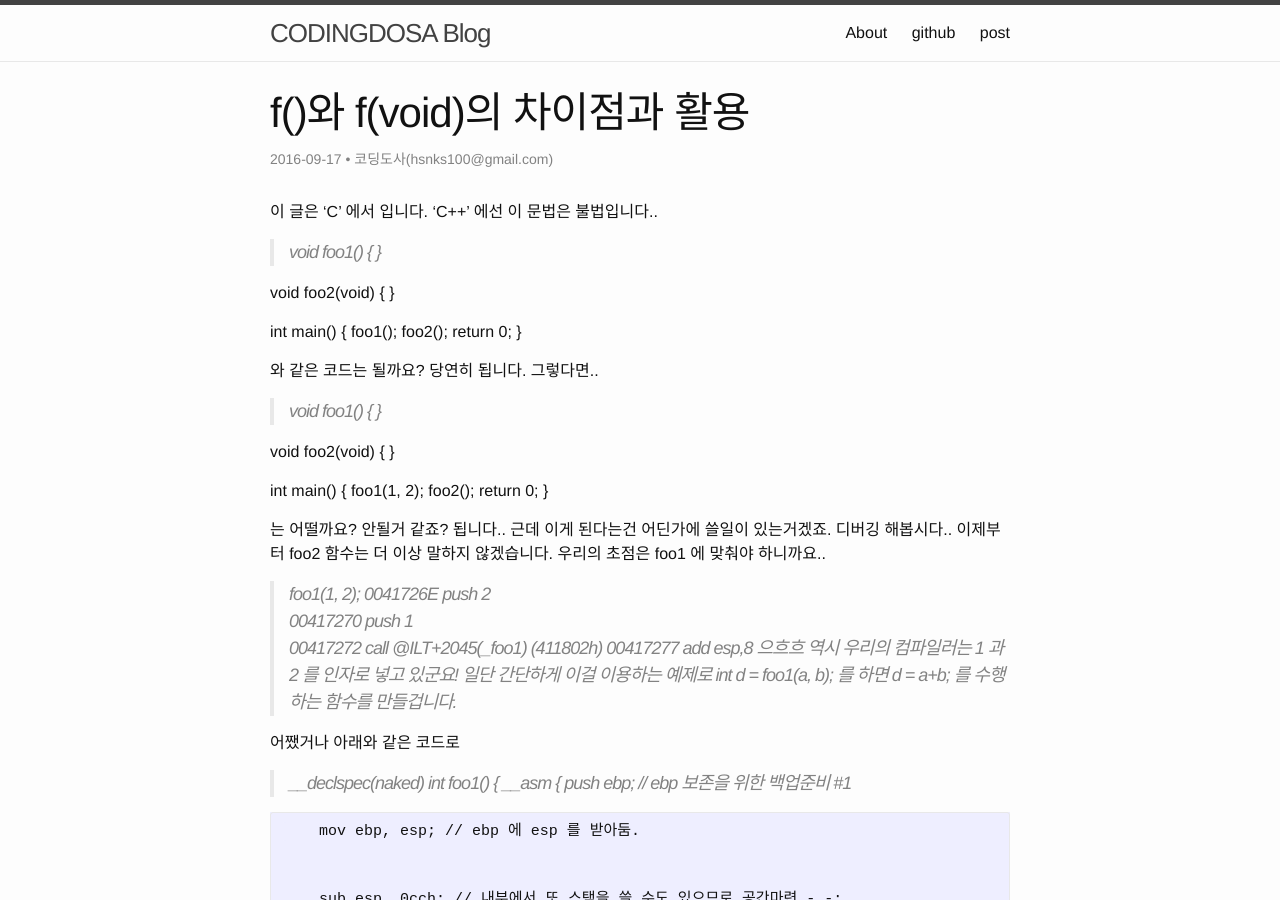
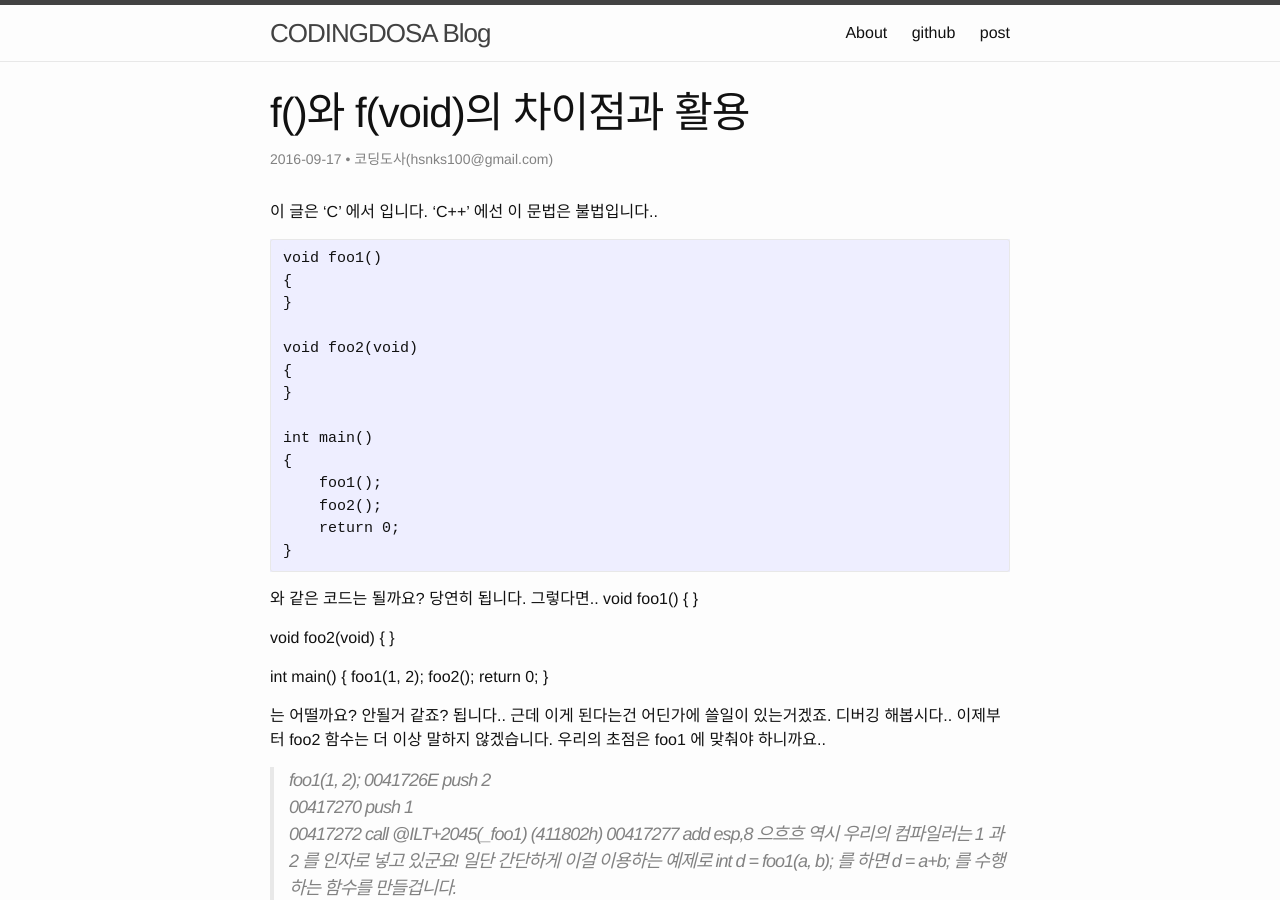
Before and after one commit to hsnks100/hsnks100.github.io.bak, a Jekyll site: the page built from _posts/2016-09-17-f()와-f(void)의-차이점과-활용.markdown, in a window 1280 px wide and 900 px high. Built offline with Jekyll 4.4.1, drawn with Linux system fonts in a browser that asks for light colours; comment, search, counter and statistics services are not loaded.

````diff
--- a/_posts/2016-09-17-f()와-f(void)의-차이점과-활용.markdown
+++ b/_posts/2016-09-17-f()와-f(void)의-차이점과-활용.markdown
@@ -11,7 +11,8 @@ comments: true
 
 
 이 글은 'C' 에서 입니다. 'C++' 에선 이 문법은 불법입니다..
->void foo1()
+```
+void foo1()
 {
 }
 
@@ -25,11 +26,12 @@ int main()
     foo2();
     return 0;
 }
+```
 
 
 
 와 같은 코드는 될까요? 당연히 됩니다. 그렇다면..
->void foo1()
+void foo1()
 {
 }
 
````
